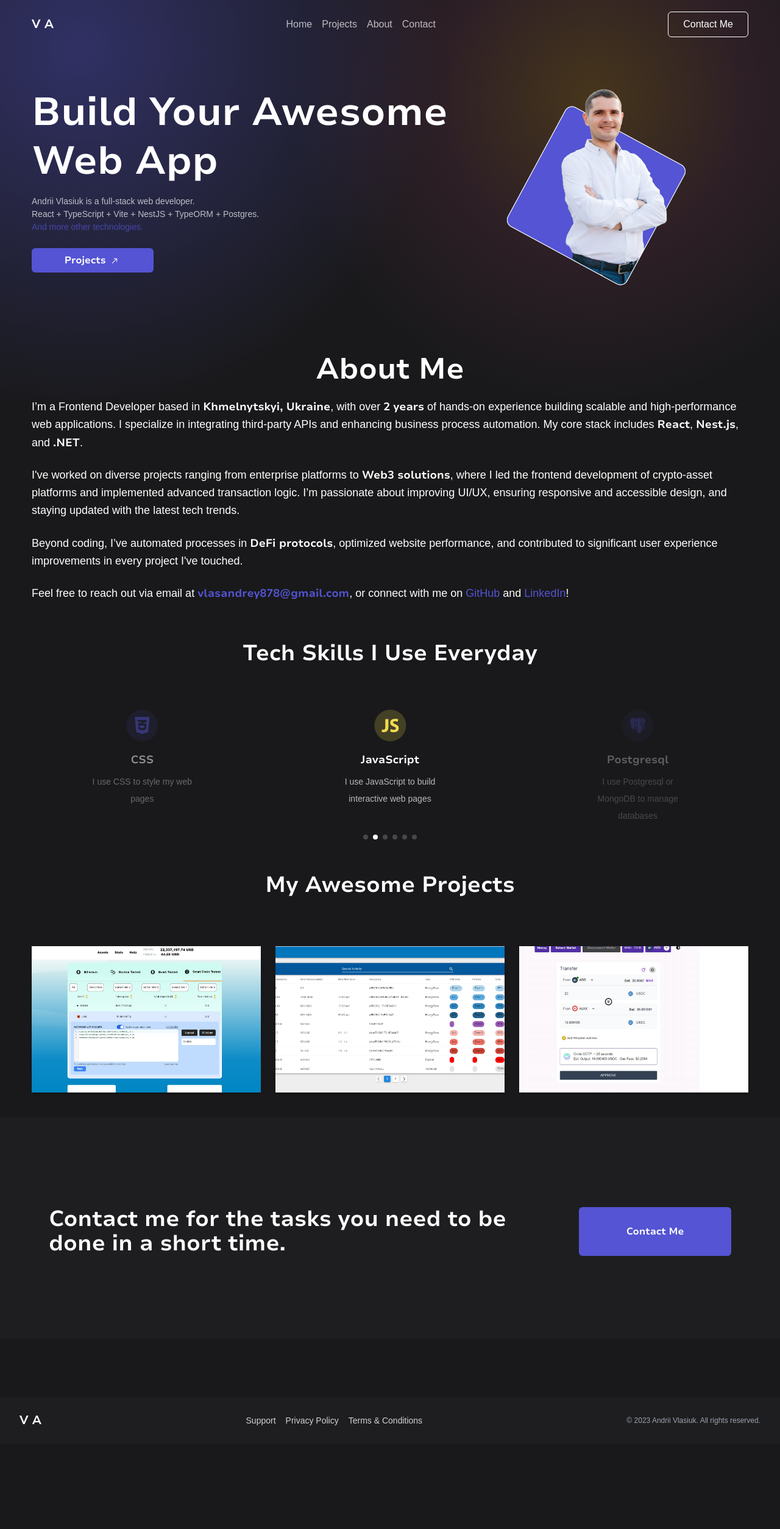
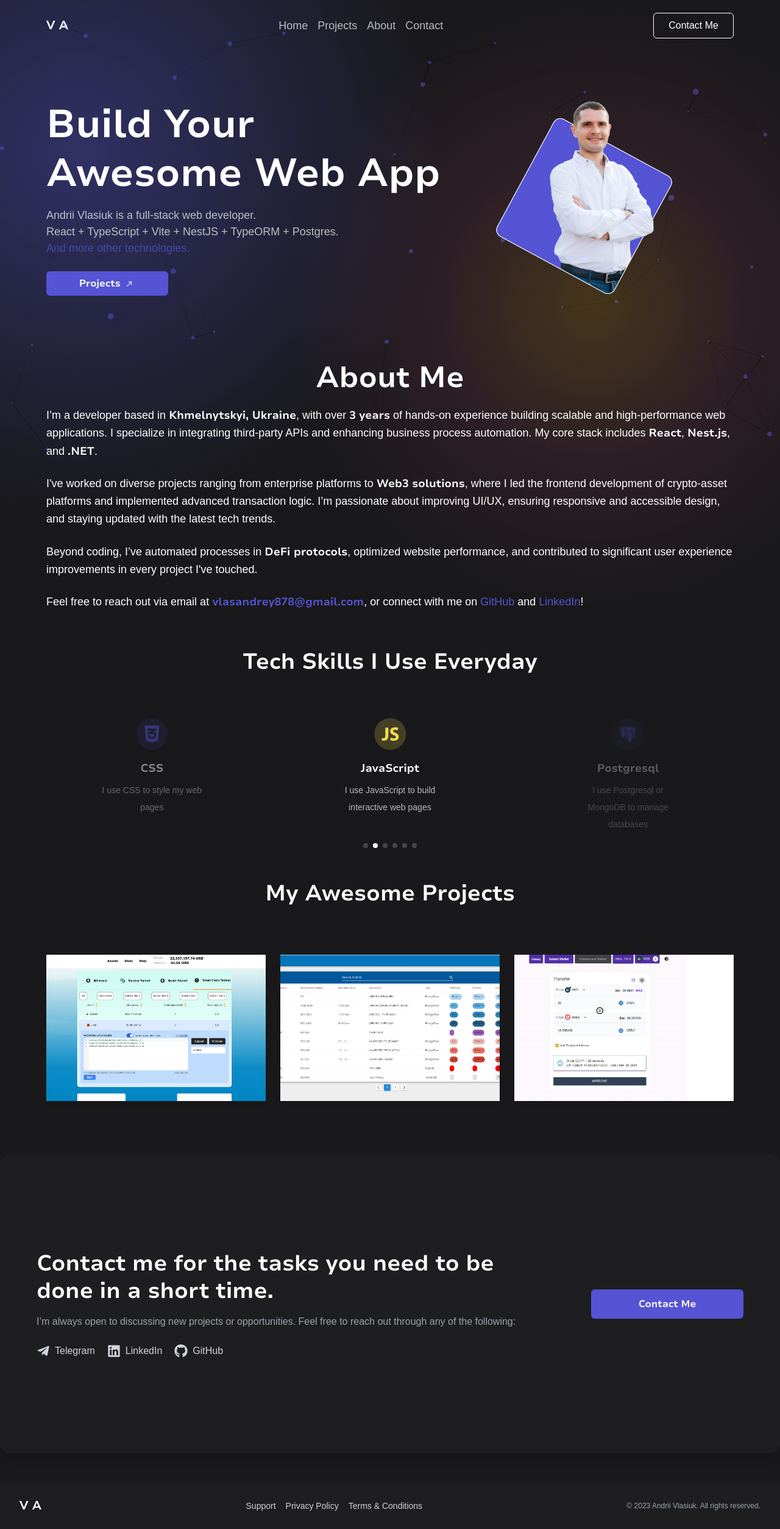
Before and after one commit to Andryxatt/portfolio, a React (Vite) app: page / in a window 1280 px wide. Shown: the whole page at 61% size. Before the commit the page ends 2368 px from the top, so only its background shows below. Built offline with nearby package versions, Linux system fonts and the light colour scheme; no server answers; a web font is replaced by a local one.

Commit message:
added changes background

```diff
--- a/src/App.jsx
+++ b/src/App.jsx
@@ -1,37 +1,39 @@
-import './App.css';
-import { Routes, Route } from 'react-router-dom';
+import "./App.css";
+import { Routes, Route } from "react-router-dom";
 
-import Banner from './components/Banner';
-import ContactMe from './components/ContactMe';
-import Footer from './components/Footer';
-import Header from './components/Header';
-import Home from './components/Home';
-import Projects from './components/Projects';
-import TechSkills from './components/TechSkills';
-
-import Support from './components/pages/Support';
-import PrivacyPolicy from './components/pages/PrivacyPolicy';
-import Terms from './components/pages/Terms';
+import Banner from "./components/Banner";
+import ContactMe from "./components/ContactMe";
+import Footer from "./components/Footer";
+import Header from "./components/Header";
+import Home from "./components/Home";
+import Projects from "./components/Projects";
+import TechSkills from "./components/TechSkills";
+import Support from "./components/pages/Support";
+import PrivacyPolicy from "./components/pages/PrivacyPolicy";
+import Terms from "./components/pages/Terms";
+import Background2 from "./components/Background2";
 
 function App() {
   return (
-      <div className='flex flex-col min-h-screen bg-gradient'>
-        <div className='noise mx-auto flex flex-col justify-center w-full max-w-[1440px] md:max-w-[1200px] sm:max-w-[768px] font-nunito text-white'>
-          <Header />
-        </div>
+    <div className="relative flex flex-col min-h-screen bg-gradient text-white font-nunito overflow-x-hidden">
+      {/* 🔹 Фон */}
+      <Background2 />
 
-        {/* Main content */}
-        <main className='flex-grow'>
+      {/* 🔹 Контент (має обмежену ширину) */}
+      <div className="relative z-10 flex flex-col justify-center w-full max-w-[1440px] mx-auto px-6 sm:px-8 md:px-10 lg:px-16 flex-grow">
+        <Header />
+
+        <main className="flex-grow mt-4">
           <Routes>
             <Route
               path="/"
               element={
-                <div className='noise mx-auto flex flex-col justify-center w-full max-w-[1440px] md:max-w-[1200px] sm:max-w-[768px] font-nunito text-white'>
+                <>
                   <Home />
                   <Banner />
                   <TechSkills />
                   <Projects />
-                </div>
+                </>
               }
             />
             <Route path="/support" element={<Support />} />
@@ -40,14 +42,16 @@ function App() {
           </Routes>
         </main>
 
-        {/* Contact Section */}
-        <div className='bg-[#1E1E20] mb-24'>
-          <div className='p-5 mx-auto flex flex-col justify-center w-full max-w-[1440px] md:max-w-[1200px] sm:max-w-[768px] pt-10 sm:pt-6 md:pt-8 gap-4 sm:gap-2 md:gap-3 font-nunito text-white '>
+
+      </div>
+    <section className="bg-[#1E1E20] mt-12 mb-12 rounded-2xl shadow-lg overflow-hidden">
+          <div className="p-6 sm:p-8 md:p-10 flex flex-col justify-center gap-6">
             <ContactMe />
           </div>
-        </div>
-          <Footer />
-      </div>
+        </section>
+      {/* 🔹 Футер (тепер на всю ширину!) */}
+      <Footer />
+    </div>
   );
 }
 
--- /dev/null
+++ b/src/components/Background.jsx
@@ -0,0 +1,34 @@
+import { useEffect, useRef } from "react";
+import * as THREE from "three";
+import NET from "vanta/dist/vanta.net.min";
+
+export default function Background() {
+  const vantaRef = useRef(null);
+  const effectRef = useRef(null);
+
+  useEffect(() => {
+    if (!effectRef.current) {
+      effectRef.current = NET({
+        el: vantaRef.current,
+        THREE,
+       mouseControls: true,
+  touchControls: true,
+  gyroControls: false,
+  minHeight: 200.00,
+  minWidth: 200.00,
+  scale: 1.00,
+  scaleMobile: 1.00,
+  color: 0x3f99ff,
+  backgroundColor: 0x3c1515,
+  points: 6.00,
+  maxDistance: 18.00,
+  spacing: 13.00
+      });
+    }
+    return () => {
+      if (effectRef.current) effectRef.current.destroy();
+    };
+  }, []);
+
+  return <div ref={vantaRef} className="h-screen w-full"></div>;
+}
--- /dev/null
+++ b/src/components/Background2.jsx
@@ -0,0 +1,106 @@
+import { useEffect, useMemo, useState } from "react";
+import Particles, { initParticlesEngine } from "@tsparticles/react";
+import { loadSlim } from "@tsparticles/slim";
+export default function Background2(){
+  const [init, setInit] = useState(false);
+
+  // this should be run only once per application lifetime
+  useEffect(() => {
+    initParticlesEngine(async (engine) => {
+      // you can initiate the tsParticles instance (engine) here, adding custom shapes or presets
+      // this loads the tsparticles package bundle, it's the easiest method for getting everything ready
+      // starting from v2 you can add only the features you need reducing the bundle size
+      //await loadAll(engine);
+      //await loadFull(engine);
+      await loadSlim(engine);
+      //await loadBasic(engine);
+    }).then(() => {
+      setInit(true);
+    });
+  }, []);
+
+  const particlesLoaded = (container) => {
+    console.log(container);
+  };
+
+  const options = useMemo(
+    () => ({
+      background: {
+        color: {
+          value: "",
+        },
+      },
+      fpsLimit: 120,
+      interactivity: {
+        events: {
+          onClick: {
+            enable: true,
+            mode: "push",
+          },
+          onHover: {
+            enable: true,
+            mode: "repulse",
+          },
+        },
+        modes: {
+          push: {
+            quantity: 4,
+          },
+          repulse: {
+            distance: 100,
+            duration: 0.4,
+          },
+        },
+      },
+      particles: {
+        color: {
+          value: "#5454d4",
+        },
+        links: {
+          color: "#000",
+          distance: 150,
+          enable: true,
+          opacity: 0.6,
+          width: 1,
+        },
+        move: {
+          direction: "none",
+          enable: true,
+          outModes: {
+            default: "bounce",
+          },
+          random: false,
+          speed: 6,
+          straight: false,
+        },
+        number: {
+          density: {
+            enable: true,
+          },
+          value: 80,
+        },
+        opacity: {
+          value: 0.5,
+        },
+        shape: {
+          type: "circle",
+        },
+        size: {
+          value: { min: 1, max: 5 },
+        },
+      },
+      detectRetina: true,
+    }),
+    [],
+  );
+
+  if (init) {
+    return (
+      <div className="fixed top-0 left-0 w-full h-full -z-10">
+      <Particles id="tsparticles" options={options} />
+    </div>
+    );
+  }
+
+  return <></>;
+};
--- a/src/components/Banner.jsx
+++ b/src/components/Banner.jsx
@@ -3,11 +3,11 @@ const Banner = () => {
   return (
     <Element name="about">
       <div className="mt-20 px-3">
-        <h1 className="text-4xl sm:text-5xl font-bold mb-6 text-center">About Me</h1>
+        <h2 className="text-4xl sm:text-5xl font-bold mb-6 text-center">About Me</h2>
 
         <div className="space-y-6 text-lg leading-relaxed">
           <p>
-            I’m a Frontend Developer based in <strong>Khmelnytskyi, Ukraine</strong>, with over <strong>2 years</strong> of hands-on experience building scalable and high-performance web applications. I specialize in integrating third-party APIs and enhancing business process automation. My core stack includes <strong>React</strong>, <strong>Nest.js</strong>, and <strong>.NET</strong>.
+            I’m a developer based in <strong>Khmelnytskyi, Ukraine</strong>, with over <strong>3 years</strong> of hands-on experience building scalable and high-performance web applications. I specialize in integrating third-party APIs and enhancing business process automation. My core stack includes <strong>React</strong>, <strong>Nest.js</strong>, and <strong>.NET</strong>.
           </p>
 
           <p>
--- a/src/components/ContactMe.jsx
+++ b/src/components/ContactMe.jsx
@@ -1,36 +1,24 @@
 import { Element } from "react-scroll";
 import Modal from "./ui/Modal";
 import { useState } from "react";
-import emailjs from 'emailjs-com'; // 👈 додано
+import { FaTelegramPlane, FaLinkedin, FaGithub } from "react-icons/fa";
+import emailjs from "emailjs-com";
 
 const ContactMe = () => {
-  const service = import.meta.env.VITE_EMAILJS_SERVICE_ID;
-  const template = import.meta.env.VITE_EMAILJS_TEMPLATE_ID;
-  const user = import.meta.env.VITE_EMAILJS_USER_ID;
   const [isOpen, setIsOpen] = useState(false);
-  const [formData, setFormData] = useState({
-    name: "",
-    email: "",
-    message: "",
-  });
-
-  const [errors, setErrors] = useState({
-    email: "",
-    message: "",
-  });
+  const [formData, setFormData] = useState({ name: "", email: "", message: "" });
+  const [errors, setErrors] = useState({ email: "", message: "" });
 
   const handleChange = (e) => {
     const { name, value } = e.target;
-    setFormData({
-      ...formData,
-      [name]: value,
-    });
+    setFormData({ ...formData, [name]: value });
     setErrors({ ...errors, [name]: "" });
   };
 
   const validate = () => {
     let isValid = true;
     const newErrors = { email: "", message: "" };
+
     if (!formData.email) {
       newErrors.email = "Email required.";
       isValid = false;
@@ -38,10 +26,12 @@ const ContactMe = () => {
       newErrors.email = "Enter a valid email.";
       isValid = false;
     }
+
     if (!formData.message || formData.message.length < 10) {
       newErrors.message = "Message should be at least 10 characters.";
       isValid = false;
     }
+
     setErrors(newErrors);
     return isValid;
   };
@@ -49,12 +39,12 @@ const ContactMe = () => {
   const handleSubmit = (e) => {
     e.preventDefault();
     if (validate()) {
-      console.log("Form data:", formData);
-      emailjs.send(
+      emailjs
+        .send(
           import.meta.env.VITE_EMAILJS_SERVICE_ID,
           import.meta.env.VITE_EMAILJS_TEMPLATE_ID,
           formData,
-        import.meta.env.VITE_EMAILJS_PUBLIC_KEY // ← обов’язково
+          import.meta.env.VITE_EMAILJS_PUBLIC_KEY
         )
         .then(() => {
           alert("Message sent successfully!");
@@ -69,60 +59,105 @@ const ContactMe = () => {
   };
 
   return (
-    <Element name='contact'>
-      <div className="flex flex-col md:flex-row justify-between align-middle mt-24 mb-24 relative p-5">
-        <h2 className="text-4xl font-bold w-full md:w-[70%]">Contact me for the tasks you need to be done in a short time.</h2>
-        <button onClick={() => setIsOpen(true)} className="text-center bg-primary hover:opacity-70 text-white py-2 px-4 w-[250px] rounded-md font-bold cursor-pointer">Contact Me</button>
+    <Element name="contact">
+      <div className="flex flex-col md:flex-row justify-between items-center gap-6 mt-24 mb-24 p-5 relative">
+        {/* Текст і кнопка */}
+        <div className="flex flex-col gap-4 w-full md:w-[70%]">
+          <h2 className="text-4xl font-bold leading-tight">
+            Contact me for the tasks you need to be done in a short time.
+          </h2>
+          <p className="text-gray-400 text-base">
+            I’m always open to discussing new projects or opportunities.
+            Feel free to reach out through any of the following:
+          </p>
 
+          {/* Соціальні посилання */}
+          <div className="flex gap-5 mt-2">
+            <a
+              href="https://t.me/yourtelegramusername"
+              target="_blank"
+              rel="noopener noreferrer"
+              className="flex items-center gap-2 text-gray-300 hover:text-primary transition duration-300"
+            >
+              <FaTelegramPlane size={22} /> Telegram
+            </a>
+            <a
+              href="https://www.linkedin.com/in/yourlinkedinprofile/"
+              target="_blank"
+              rel="noopener noreferrer"
+              className="flex items-center gap-2 text-gray-300 hover:text-primary transition duration-300"
+            >
+              <FaLinkedin size={22} /> LinkedIn
+            </a>
+            <a
+              href="https://github.com/yourgithub"
+              target="_blank"
+              rel="noopener noreferrer"
+              className="flex items-center gap-2 text-gray-300 hover:text-primary transition duration-300"
+            >
+              <FaGithub size={22} /> GitHub
+            </a>
+          </div>
+        </div>
+
+        {/* Кнопка “Contact Me” */}
+        <button
+          onClick={() => setIsOpen(true)}
+          className="bg-primary hover:opacity-80 text-white py-3 px-6 rounded-md font-bold cursor-pointer transition duration-300 w-[250px]"
+        >
+          Contact Me
+        </button>
+
+        {/* Модалка з формою */}
         <Modal
           isOpen={isOpen}
           onClose={() => setIsOpen(false)}
           title="Send a Message"
-          children={
+        >
           <div className="text-black">
             <form className="flex flex-col" onSubmit={handleSubmit}>
-                <div className="mb-4 w-full">
               <label className="block text-sm font-medium mb-2">Name:</label>
               <input
                 type="text"
                 name="name"
                 value={formData.name}
                 onChange={handleChange}
-                    className="border border-gray-300 rounded-md px-4 py-2 w-full"
+                className="border border-gray-300 rounded-md px-4 py-2 mb-4 w-full"
               />
-                </div>
-                <div className="mb-4">
+
               <label className="block text-sm font-medium mb-2">Email:</label>
               <input
                 type="email"
                 name="email"
                 value={formData.email}
                 onChange={handleChange}
-                    className="border border-gray-300 rounded-md px-4 py-2 w-full"
+                className="border border-gray-300 rounded-md px-4 py-2 mb-2 w-full"
               />
-                  {errors.email && <p className="text-red-500 text-sm mt-1">{errors.email}</p>}
-                </div>
-                <div className="mb-4">
+              {errors.email && (
+                <p className="text-red-500 text-sm mb-2">{errors.email}</p>
+              )}
+
               <label className="block text-sm font-medium mb-2">Message:</label>
               <textarea
                 name="message"
                 value={formData.message}
                 onChange={handleChange}
-                    className="border border-gray-300 rounded-md px-4 py-2 w-full"
+                className="border border-gray-300 rounded-md px-4 py-2 mb-2 w-full"
                 rows={4}
               />
-                  {errors.message && <p className="text-red-500 text-sm mt-1">{errors.message}</p>}
-                </div>
+              {errors.message && (
+                <p className="text-red-500 text-sm mb-4">{errors.message}</p>
+              )}
+
               <button
                 type="submit"
-                  className="text-center bg-primary hover:opacity-70 text-white py-2 px-4 max-w-[200px] rounded-md font-bold cursor-pointer"
+                className="bg-primary hover:opacity-80 text-white py-2 px-4 rounded-md font-bold cursor-pointer self-start"
               >
                 Submit
               </button>
             </form>
           </div>
-          }
-        />
+        </Modal>
       </div>
     </Element>
   );
--- a/src/components/Header.jsx
+++ b/src/components/Header.jsx
@@ -41,7 +41,7 @@ const Header = () => {
         <nav
           className={`${isMenuOpen ? 'absolute z-10 backdrop-blur-lg' : 'hidden'}
           flex-col md:flex md:flex-row md:items-center md:space-x-6 absolute md:static top-full left-0 w-full md:w-auto md:bg-transparent py-4 md:py-0 `}>
-          <ul className='flex flex-col gap-4 opacity-70 text-semi-bold md:flex-row p-4 '>
+          <ul className='flex flex-col gap-4 opacity-70 text-semi-bold md:flex-row p-4 text-lg'>
             <li className='hover:opacity-70 cursor-pointer' onClick={() => handleNavigateAndScroll('home')}>
               Home
             </li>
--- a/src/components/Home.jsx
+++ b/src/components/Home.jsx
@@ -9,8 +9,8 @@ const Home = () => {
         <div className="flex sm:flex-row flex-col w-full h-auto sm:mt-16 mt-4 px-3">
             {/* Left Side (Text) */}
             <div className="w-full flex flex-col mb-4">
-                <h1 className="md:text-[4rem] sm:text-[3rem] text-[2rem] leading-tight font-bold mb-4">Build Your Awesome Web App</h1>
-                <p className="text-sm mb-6 leading-normal opacity-70">
+                <h2 className="md:text-[4rem] sm:text-[3rem] text-[2rem] leading-tight font-bold mb-4">Build Your Awesome Web App</h2>
+                <p className="text-lg mb-6 leading-normal opacity-70">
                     Andrii Vlasiuk is a full-stack web developer.<br />
                     React + TypeScript + Vite + NestJS + TypeORM + Postgres. <br />
                     <Link to="" className='color-blue-500 text-primary hover:underline'>And more other technologies.</Link>
--- a/src/components/TechSkills.jsx
+++ b/src/components/TechSkills.jsx
@@ -1,7 +1,7 @@
 import SkillSlider from './SkillSlider';
 const TechSkills = () => {
   return (
-    <div className='flex flex-col w-full h-auto mt-16 relative justify-center relative'>
+    <div className='flex flex-col w-full h-auto mt-16 relative justify-center'>
       <div className='flex flex-row justify-center items-center text-center mb-4'>
         <h2 className='text-4xl font-bold text-center'>Tech Skills I Use Everyday</h2>
       </div>
```
Also changed, not shown: package.json (+6 -1 lines), 1 other file (tests, documents, lock files or other folders). Lines whose indentation alone changed are shown as unchanged.
